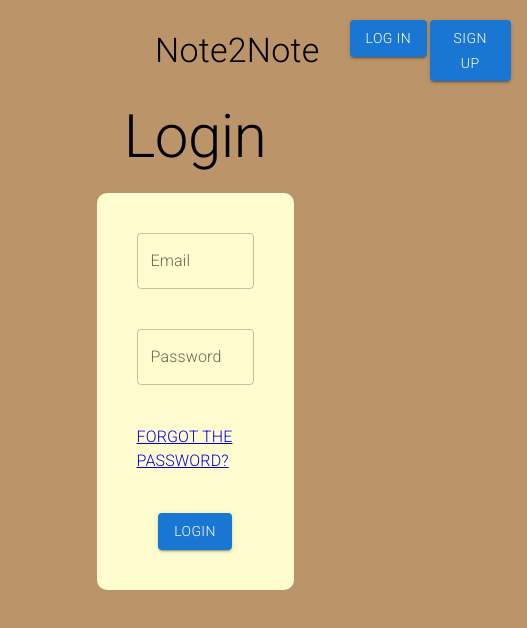
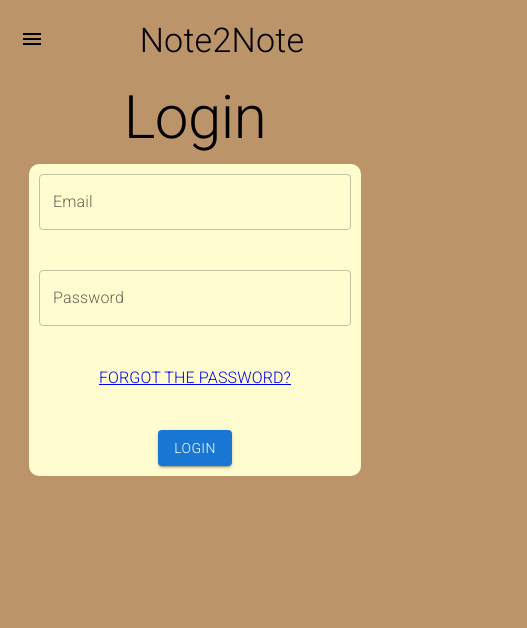
Before and after one commit to dwm-2023-2/diario_online_frontend, a React (Vite) app: page /login in a window 390 px wide. Shown: the top 628 px of the page, 527 px wide, since content can reach past the window. Built offline with nearby package versions, Linux system fonts and the light colour scheme.

Commit message:
feat: adiciona responsividade para a tela de login

```diff
--- a/package.json
+++ b/package.json
@@ -13,10 +13,12 @@
     "@emotion/react": "^11.11.1",
     "@emotion/styled": "^11.11.0",
     "@fontsource/roboto": "^5.0.8",
-    "@mui/material": "^5.14.10",
+    "@mui/icons-material": "^5.14.11",
+    "@mui/material": "^5.14.11",
     "localforage": "^1.10.0",
     "match-sorter": "^6.3.1",
     "react": "^18.2.0",
+    "react-burger-menu": "^3.0.9",
     "react-dom": "^18.2.0",
     "react-router-dom": "^6.16.0",
     "sort-by": "^1.2.0"
--- a/src/layout/Header.jsx
+++ b/src/layout/Header.jsx
@@ -1,15 +1,28 @@
-import { Menu } from "./Menu";
+import { MenuButtons } from "./MenuButtons";
 import { Link } from "react-router-dom";
 import styles from "../styles/Header.module.css";
 import { Typography } from "@mui/material";
+import MenuIcon from "@mui/icons-material/Menu";
+import { useState } from "react";
 
 export const Header = () => {
+  const [isMenuOpen, setIsMenuOpen] = useState(false);
+
+  const toggleMenu = () => {
+    setIsMenuOpen(!isMenuOpen);
+  };
+
   return (
     <header className={styles.header}>
+      <div className={styles.menuIcon} onClick={toggleMenu}>
+        <MenuIcon />
+      </div>
       <Link to="/" className={styles.header__links}>
         <Typography variant="h4">Note2Note</Typography>
       </Link>
-      <Menu></Menu>
+      <div className={styles.menu}>
+        <MenuButtons></MenuButtons>
+      </div>
     </header>
   );
 };
--- a/src/layout/Menu.jsx
+++ b/src/layout/MenuButtons.jsx
@@ -2,7 +2,7 @@ import { Link } from "react-router-dom";
 import styles from "../styles/Menu.module.css";
 import { Button } from "@mui/material";
 
-export const Menu = () => {
+export const MenuButtons = () => {
   return (
     <nav className={styles.menu}>
       <ul className={styles.menu__list_user}>
--- a/src/pages/Home.jsx
+++ b/src/pages/Home.jsx
@@ -2,6 +2,7 @@ import { Header } from "../layout/Header";
 import { Section } from "../layout/Section";
 import { Footer } from "../layout/Footer";
 import { Typography } from "@mui/material";
+import { Link } from "react-router-dom";
 
 export const Home = () => {
   return (
@@ -9,6 +10,7 @@ export const Home = () => {
       <Header></Header>
       <Section>
         <Typography>Home</Typography>
+        <Link to="/login">Login</Link>
       </Section>
       <Footer></Footer>
     </div>
--- a/src/styles/Header.module.css
+++ b/src/styles/Header.module.css
@@ -22,3 +22,32 @@
 .header__links:hover {
   color: white;
 }
+
+.menu {
+  display: block;
+}
+
+.menuIcon {
+  display: none;
+}
+
+@media screen and (max-width: 768px) {
+  .header {
+    flex-direction: row;
+    margin: 0;
+  }
+  .menu {
+    display: none;
+  }
+  .menuIcon {
+    display: block;
+    align-items: center;
+    cursor: pointer;
+  }
+  .header__links {
+    flex: 1;
+    text-align: center;
+    margin: 0;
+    padding: 0;
+  }
+}
--- a/src/styles/Login.module.css
+++ b/src/styles/Login.module.css
@@ -22,3 +22,27 @@
 /* .forms_box_forms {
   padding: 20px;
 } */
+
+@media screen and (max-width: 768px) {
+  .section {
+    /* background-color: yellow; */
+    display: flex;
+    flex-direction: column;
+    align-items: center;
+    justify-content: center;
+  }
+
+  .forms_box {
+    padding: 10px;
+    margin: 10px;
+    margin-left: 10px;
+    background-color: #fffdd0;
+    border-radius: 10px;
+    display: flex;
+    flex-direction: column;
+    align-items: center;
+    justify-content: space-between;
+    gap: 40px;
+    width: 80%;
+  }
+}
```
Also changed, not shown: 1 other file (tests, documents, lock files or other folders).
